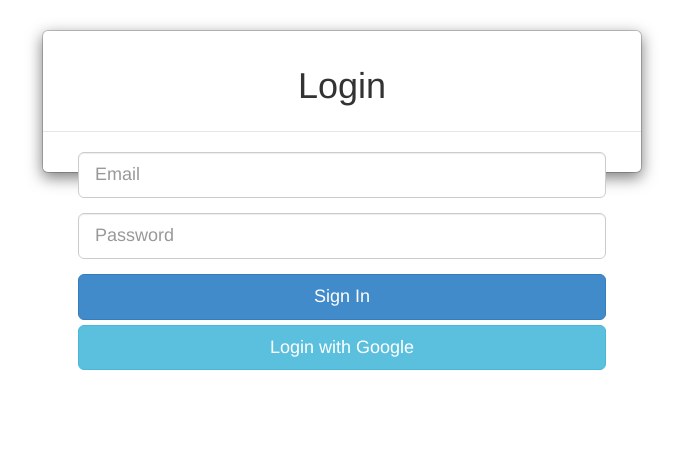
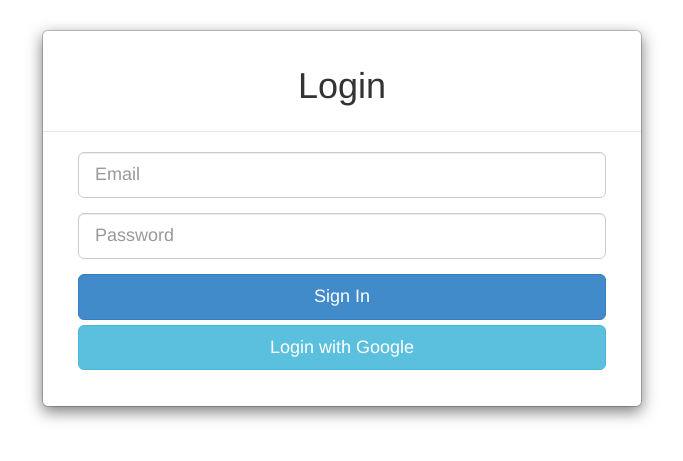
Before and after one commit to gdpak/test_app, a Django app: page /login/ in a window 1280 px wide. Shown: the top 461 px of the page, without its empty margins (298-981 px from the left). Run offline with Django 3.2, Linux system fonts and the light colour scheme; some libraries are stand-ins or nearby versions.

Commit message:
fixing layout 2

```diff
--- a/test_app/templates/login.html
+++ b/test_app/templates/login.html
@@ -45,7 +45,9 @@
 					{% endif %}
 				</form>
 			</div>
+			<div class="modal-footer">
 				<div class="col-md-12"></div>
+			</div>
 		</div>
 	</div>
 </div>
```
